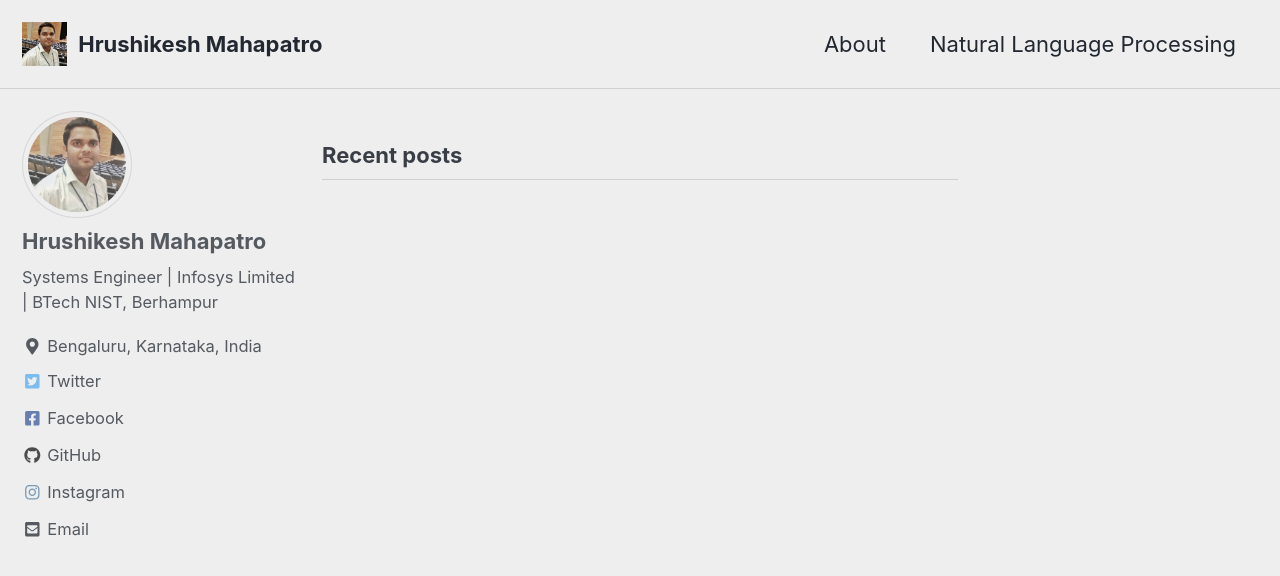
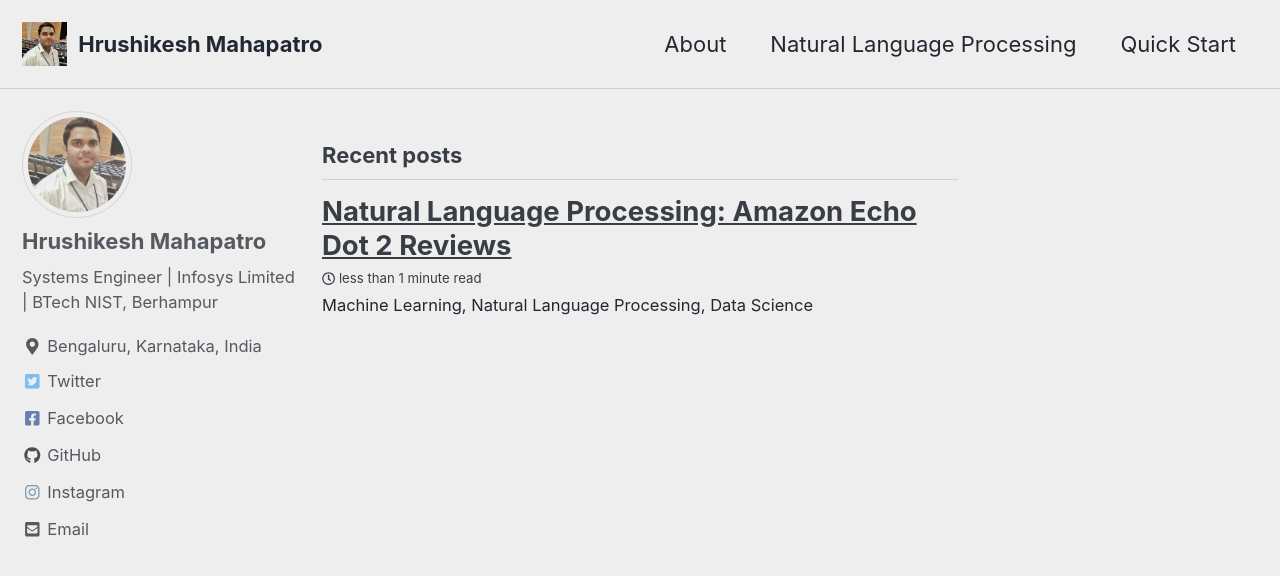
Before and after one commit to hrushikesh1997/Datascience, a Jekyll site: the page built from index.html, in a window 1280 px wide and 900 px high. Shown: the top 576 px of the window. Built offline with Jekyll 4.4.1, drawn with Linux system fonts in a browser that asks for light colours; cached includes are drawn as plain includes; nearby versions of some CDN libraries; the list of posts is cut into pages by our own code.

````diff
--- a/_data/navigation.yml
+++ b/_data/navigation.yml
@@ -4,7 +4,8 @@ main:
     url: /about/
   - title: "Natural Language Processing"
     url: /natural-language-processing/
-  #  url: https://mmistakes.github.io/minimal-mistakes/docs/quick-start-guide/
+  - title: Quick Start
+    url: https://mmistakes.github.io/minimal-mistakes/docs/quick-start-guide/
   # - title: "About"
   #   url: https://mmistakes.github.io/minimal-mistakes/about/
   # - title: "Sample Posts"
--- /dev/null
+++ b/_posts/2019-04-15-AmazonEchoDot2.md
@@ -0,0 +1,52 @@
+---
+title: "Natural Language Processing: Amazon Echo Dot 2 Reviews"
+date: 2019-04-15
+tags: [machine learning,data science,neural network]
+header:
+  image:"/assets/images/amazonechodot2.jpg"
+excerpt: "Machine Learning, Natural Language Processing, Data Science"
+---
+
+# H1 Heading
+## H2 Heading
+### H3 Heading
+
+Some basic text
+
+*Some italic text*
+
+Some **BOLD** text
+
+Visit to google search engine [link](https://www.google.co.in)
+
+Here is a list
+
+* E1
++ e2
+- e3
+
+Numbered List
+1. First
+2. Second
+3. Third
+
+Python code block
+```python
+for i in number:
+    i++;
+```
+R code block:
+```r
+library(tidyverse)
+df<-read_csv("file.csv")
+head(df)
+```
+
+Some inline code `x+y`
+
+An image:
+<img src="{{site.url}}{{site.baseurl}}/assets/images/logo.jpg" alt="Image is broken">
+
+
+some math
+$$z=x+y$$
````
